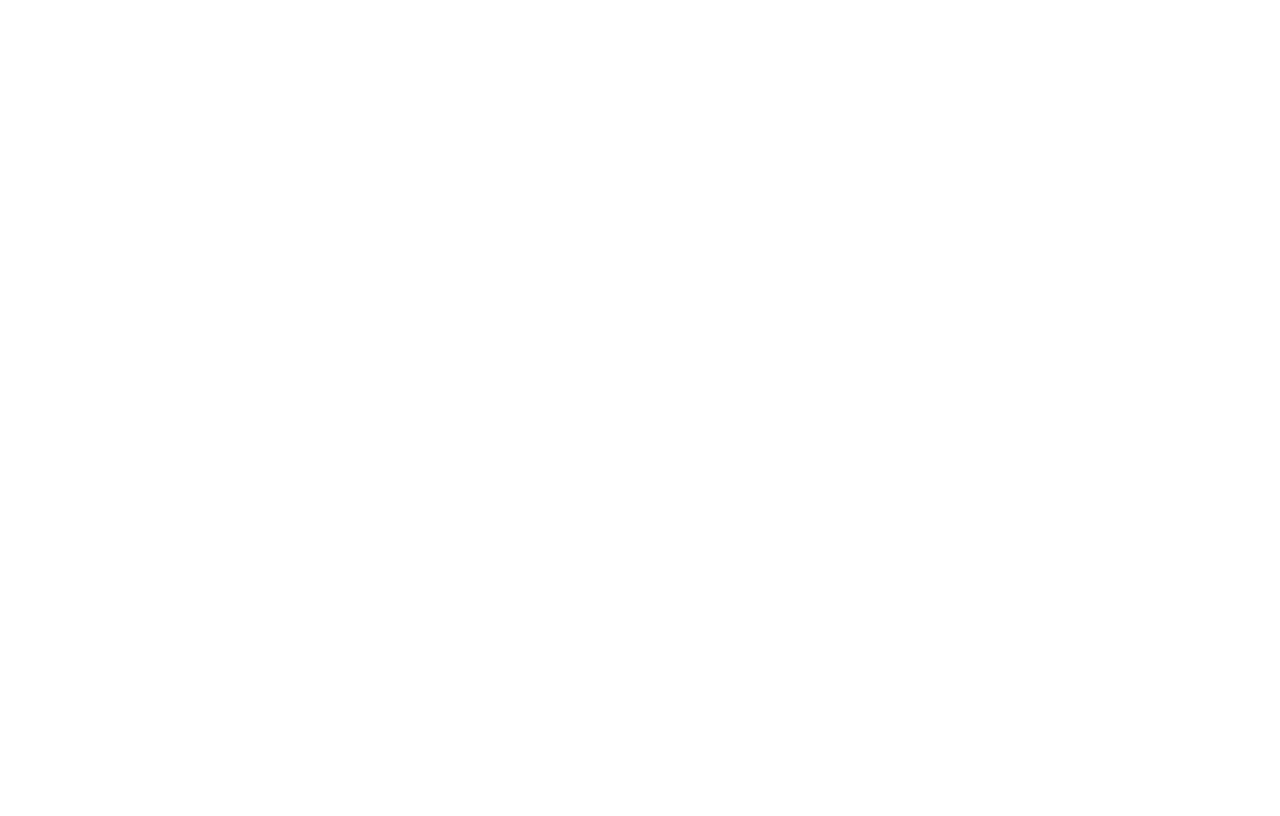
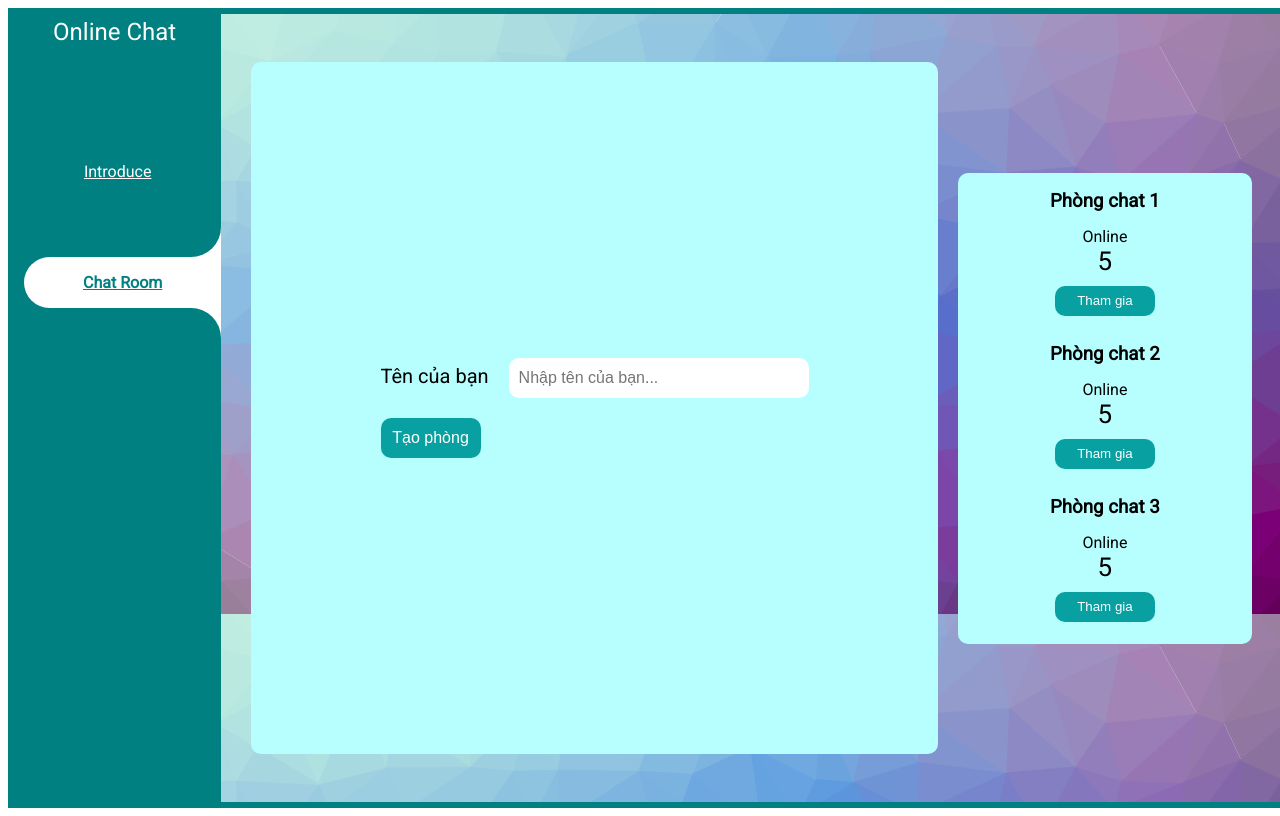
Before and after one commit to MVNgoc/WebSocket-, a Vue app: page /chatroom in a window 1280 px wide. Before the commit this address had no page. Built offline with nearby package versions, Linux system fonts and the light colour scheme.

Commit message:
Fix error

```diff
--- a/src/App.vue
+++ b/src/App.vue
@@ -1,12 +1,21 @@
 <template>
   <div id="app">
-    <router-view></router-view>
+    <div class="dashboard">
+        <Sidebar/>
+        <div class="content">
+            <router-view/>
+        </div>
+    </div>
   </div>
 </template>
 
 <script>
+import Sidebar from './components/Sidebar'
   export default {
-    name: 'App'
+    name: 'App',
+      components: {
+        Sidebar
+    }
   }
 </script>
 
@@ -18,10 +27,17 @@
   text-align: center;
   color: #2c3e50;
 }
+.dashboard {
+    display: grid;
+    grid-template-columns: 1fr 5fr;
+    background-color: teal;
+    height: 100vh;
+    width: 100vw;
+}
 
-body {
-  margin: 0px;
-  padding: 0px;
-  box-sizing: border-box;
+.content {
+    background-color: white;
+    border-radius: 10px;
+    margin: 6px 6px 6px 0px;
 }
 </style>
--- a/src/assets/style.css
+++ b/src/assets/style.css
@@ -14,12 +14,7 @@
 	padding: 0;
 }
 
-body {
-	font-family: 'Roboto', sans-serif;
-	font-size: 16px;
-	background: var(--light-color);
-	margin: 20px;
-}
+
 
 ul {
 	list-style: none;
@@ -57,7 +52,7 @@ a {
 	justify-content: center;
 	align-items: center;
 	width: 70%;
-	height: 70%;
+	height: 95%;
 	background-color: rgb(183, 255, 255);
 	margin-right: 20px;
 	border-radius: 10px;
@@ -97,7 +92,7 @@ a {
 
 .join-container .chat-rooms {
 	width: 30%;
-	height: 70%;
+	height: auto;
 	background-color: rgb(183, 255, 255);
 	border-radius: 10px;
 }
--- a/src/components/Sidebar.vue
+++ b/src/components/Sidebar.vue
@@ -4,12 +4,12 @@
             Online Chat
         </div>
         <div class="menu-items">
-            <router-link to="/introduce" active-class="active" exact class="side-btn">
+            <router-link :to="{name : 'dashboard'}" active-class="active" class="side-btn">
                 <div class="link-container">
                     Introduce
                 </div>
             </router-link>
-            <router-link to="/messages" active-class="active"  exact class="side-btn">
+            <router-link :to="{name : 'chatroom'}" active-class="active" class="side-btn">
                 <div class="link-container">
                     Chat Room
                 </div>
--- a/src/router/index.js
+++ b/src/router/index.js
@@ -1,25 +1,18 @@
 import { createRouter, createWebHistory } from 'vue-router'
-import dashboard from '../views/Dashboard'
-import Message from '../views/Messages.vue'
-import Introduce from '../views/Introduce.vue'
+import Chatroom from '../views/Chatroom.vue'
+import Dashboard from '../views/Introduce.vue'
 
-const routes = [{
-  path: '',
-  component: dashboard,
-  children:[
+const routes = [
   {
-    path: '/introduce',
-    name: 'Introduce',
-    component: Introduce
+    path: '/',
+    name: 'dashboard',
+    component: Dashboard
   },
   {
-    path: '/messages',
-    name: 'messages',
-    component: Message
+    path: '/chatroom',
+    name: 'chatroom',
+    component: Chatroom
   },
-
-]
-}
 ]
 
 const router = createRouter({
--- a/src/views/Messages.vue
+++ b/src/views/Chatroom.vue
@@ -1,5 +1,6 @@
 <template>
-    <div class="join-container">
+    <div class="join-container" :style="{
+        'background-image': `url(${require('@/img/introduce_background.png')})`,}">
 		<div class="user-information">
 			<div class="user-name-form">
 				<label class="username" for="input-username">Tên của bạn</label>
--- a/src/views/Dashboard.vue
+++ /dev/null
@@ -1,35 +0,0 @@
-<template>
-    <div class="dashboard">
-        <Sidebar/>
-        <div class="content">
-            <router-view/>
-        </div>
-    </div>
-</template>
-
-<script>
-import Sidebar from '../components/Sidebar'
-export default {
-    name: 'Home-page',
-
-    components: {
-        Sidebar
-    }
-}
-</script>
-
-<style>
-.dashboard {
-    display: grid;
-    grid-template-columns: 1fr 5fr;
-    background-color: teal;
-    height: 100vh;
-    width: 100vw;
-}
-
-.content {
-    background-color: white;
-    border-radius: 10px;
-    margin: 6px 6px 6px 0px;
-}
-</style>
--- a/src/views/Introduce.vue
+++ b/src/views/Introduce.vue
@@ -1,5 +1,6 @@
 <template>
-    <div class="introduce">
+    <div class="introduce" :style="{
+        'background-image': `url(${require('@/img/introduce_background.png')})`,}">
         <h1>Introduce</h1>
     </div>
 </template>
```
